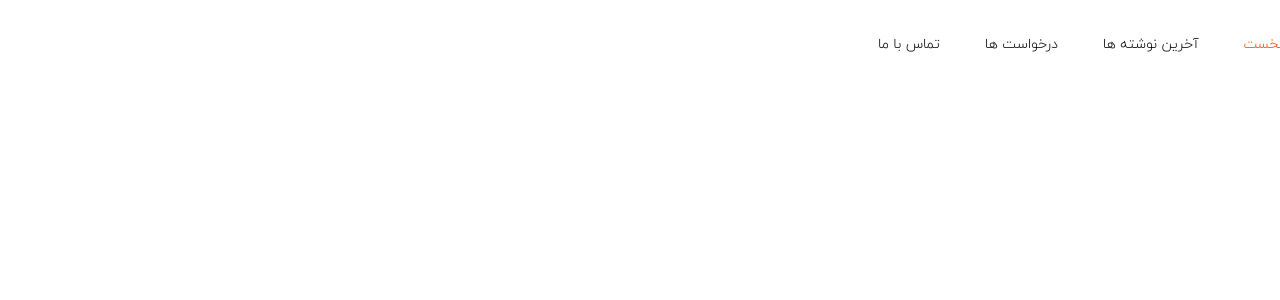
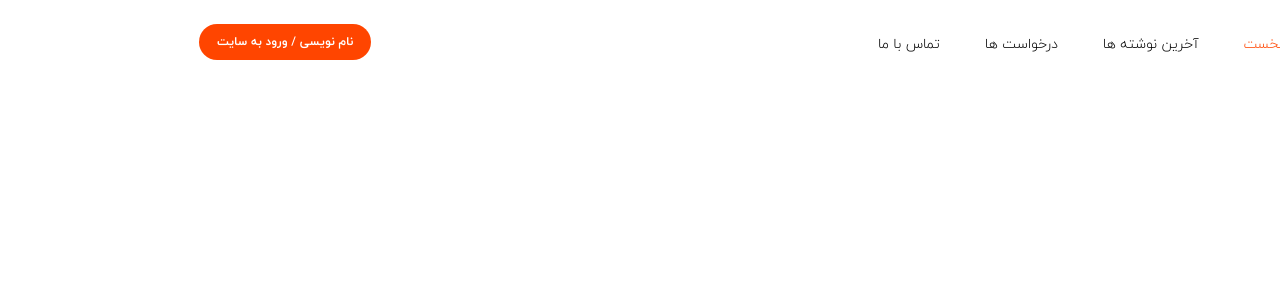
Before and after one commit to asharifineyestani/uni-front, a React (Create React App) app: page / in a window 1280 px wide. Shown: the top 300 px of the page. Built offline with nearby package versions, Linux system fonts and the light colour scheme.

Commit message:
add Header auth, edit buttons.scss

```diff
--- a/src/app.scss
+++ b/src/app.scss
@@ -57,7 +57,7 @@ a:hover {
     color: $primary;
 }
 .app-header .button {
-    top: 21px;
+    top: 24px;
     float: left;
     position: relative;
 }
--- a/src/assets/css/buttons.scss
+++ b/src/assets/css/buttons.scss
@@ -7,6 +7,7 @@ Buttons
 .button {
     border: 1px solid transparent;
     font-weight: bold;
+    font-family: iranyekan, sans-serif;
     position: relative;
     white-space: nowrap;
     display: inline-block;
--- a/src/components/Header.js
+++ b/src/components/Header.js
@@ -7,6 +7,7 @@ export default () => {
         <header className="app-header">
             <Container>
                 <Menu />
+                <Auth />
             </Container>
         </header>
     )
@@ -33,3 +34,15 @@ const MenuItem = (props) => {
         )} />
     );
 }
+
+const Auth = () => {
+
+    let title = "نام نویسی / ورود به سایت";
+    let to = "login";
+
+    return (
+        <button className="button button-sm button-radius button-primary">
+            <Link to={to}>{title}</Link>
+        </button>
+    )
+}
```
